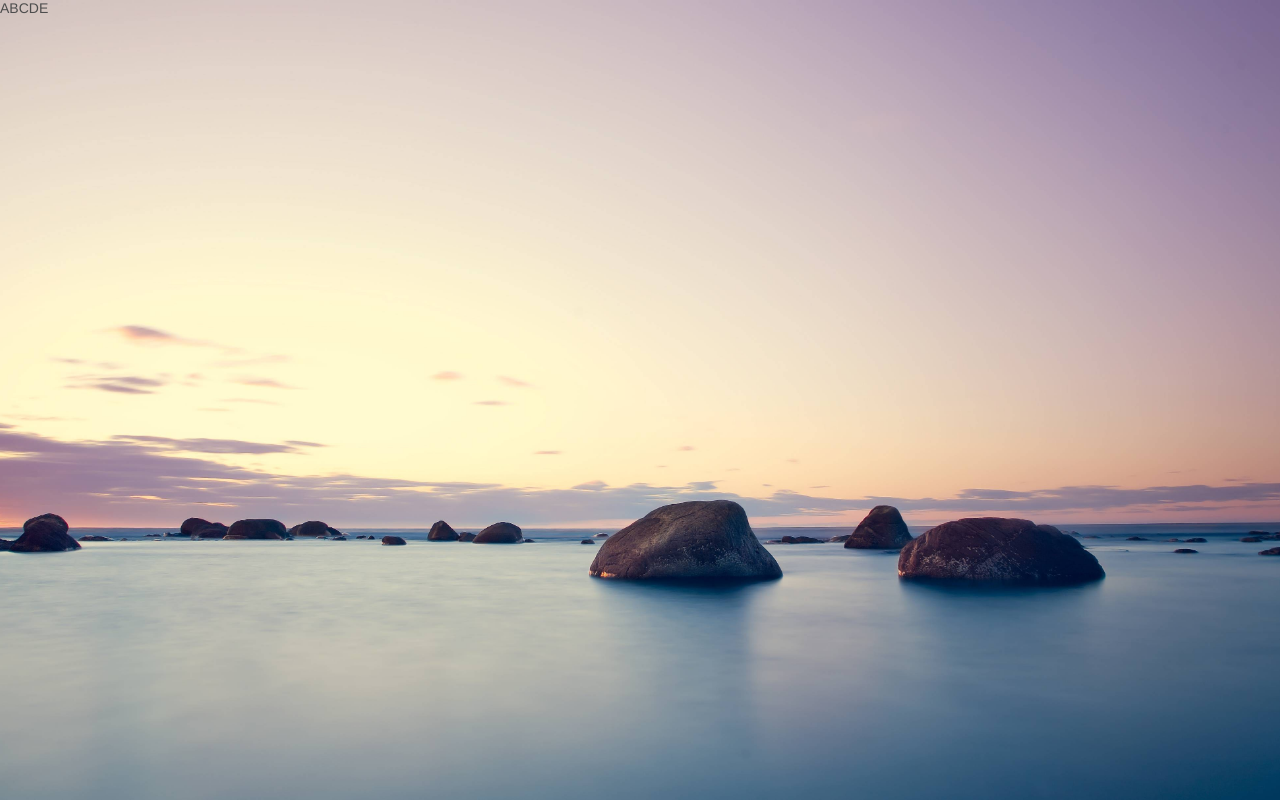
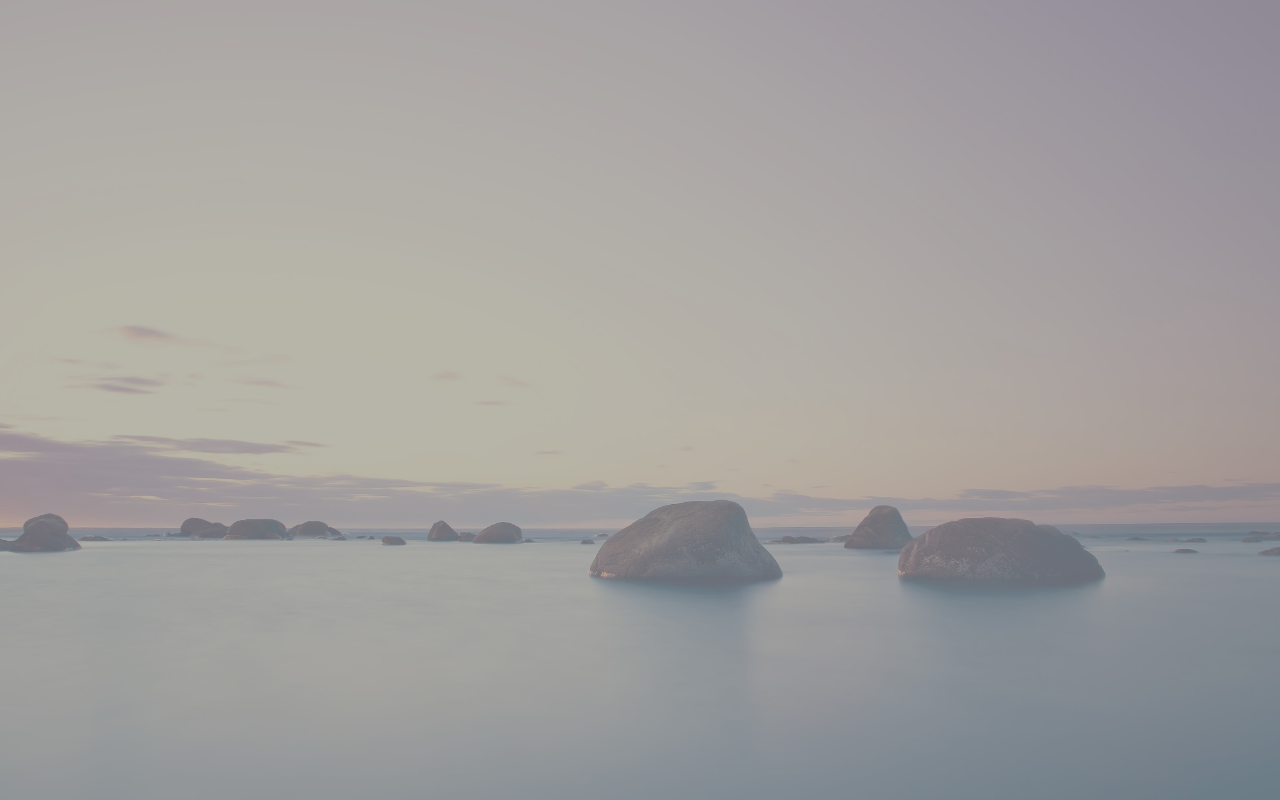
Before and after one commit to haochengz/todo, a Vue app: page / in a window 1280 px wide. Built offline with nearby package versions, Linux system fonts and the light colour scheme; the HTML template or start-up script is replaced by a standard one.

Commit message:
lost focus of the index background

```diff
--- a/src/app.vue
+++ b/src/app.vue
@@ -1,17 +1,30 @@
 <template>
-    <div id="text">{{text}}</div>
+    <div id="app">
+        <div id="cover"></div>
+    </div>
 </template>
 
 <script>
     export default {
-        name: "main",
-        data() {
-            return {
-                text: "ABCDE"
-            }
-        }
     }
 </script>
 
-<style scoped>
+<style lang="stylus" scoped>
+    #app {
+        position absolute
+        left 0
+        right 0
+        top 0
+        bottom 0
+    };
+    #cover{
+        position absolute
+        left 0
+        right 0
+        top 0
+        bottom 0
+        background-color #999
+        opacity .7
+        z-index -1
+    }
 </style>
```
